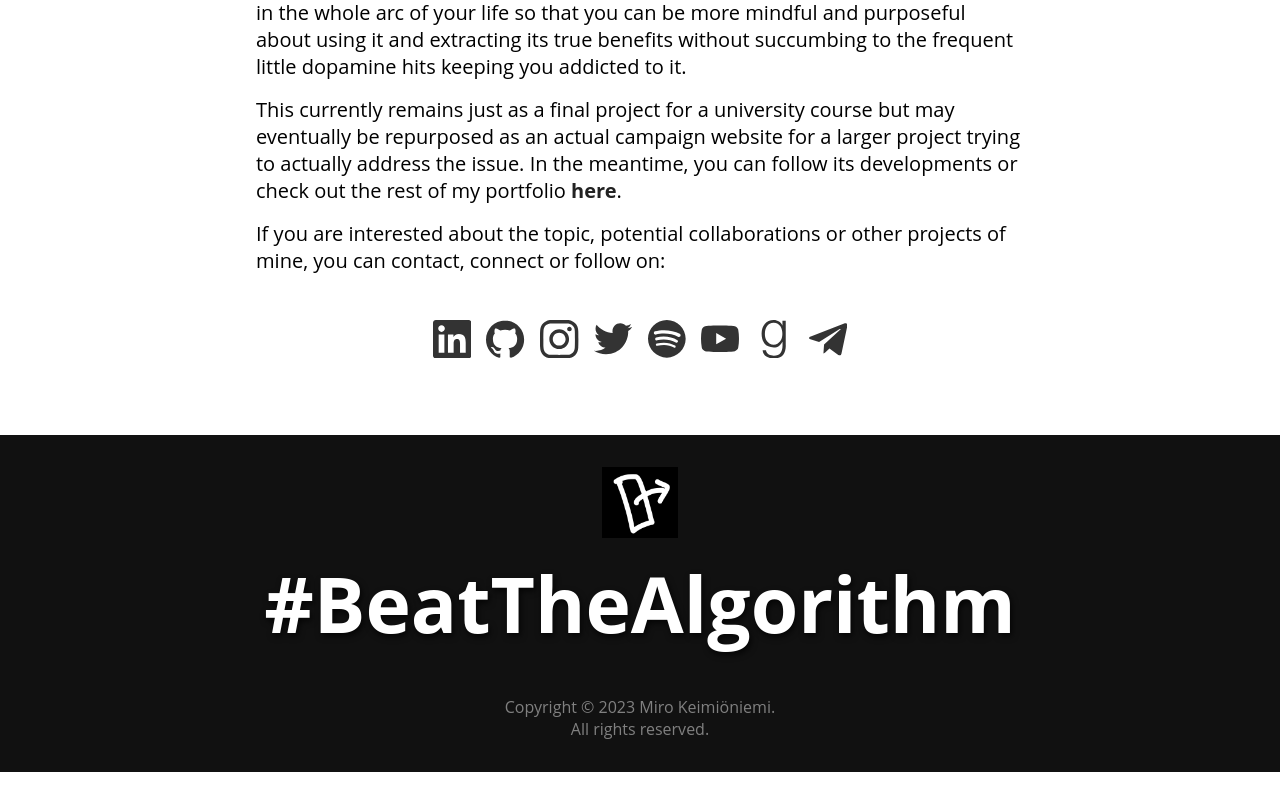
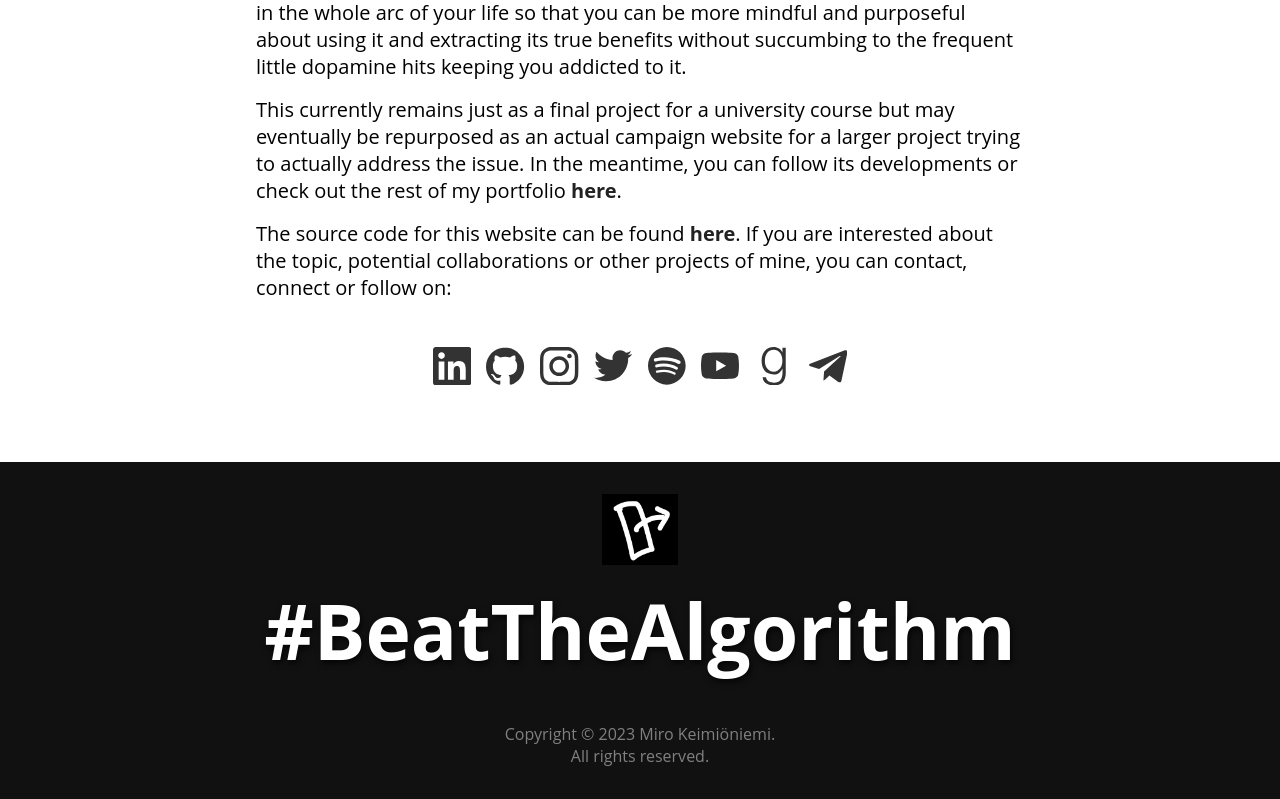
Before and after one commit to MiroKeimioniemi/bta-campaign-website, a React (Create React App) app: page /about in a window 1280 px wide. Shown: the part 760-1559 px from the top of the page. Before the commit the page ends 1532 px from the top, so only its background shows below. Built offline with nearby package versions, Linux system fonts and the light colour scheme.

Commit message:
Wrote the README with some additions to Home, About and index as well

```diff
--- a/public/index.html
+++ b/public/index.html
@@ -6,9 +6,12 @@
     <meta name="viewport" content="width=device-width, initial-scale=1" />
     <meta name="theme-color" content="#000000" />
     <meta
-      name="#BeatTheAlgorithm - Social media survivor challenge"
+      name="description"
       content="Challenge yourself to a month without social media. Re-evaluate your relationship with social media. Who is winning, you or the algorithms?"
     />
+    <meta name="keywords" content="social media, social, media, algorithm, addiction, campaign, website">
+    <meta name="author" content="Miro Keimiöniemi">
+
     <link rel="apple-touch-icon" href="../src/images/bad-logo.webp" />
     <!--
       manifest.json provides metadata used when your web app is installed on a
@@ -24,7 +27,7 @@
       work correctly both with client-side routing and a non-root public URL.
       Learn how to configure a non-root public URL by running `npm run build`.
     -->
-    <title>React App</title>
+    <title>#BeatTheAlgorithm - Campaign</title>
   </head>
   <body>
     <noscript>You need to enable JavaScript to run this app.</noscript>
--- a/src/DataEntry.js
+++ b/src/DataEntry.js
@@ -1,9 +1,10 @@
+// Class for creating data entries that contain all quiz answers for each submission
 export default class DataEntry {
     constructor(age, country, idealUseTime, estimateUseTime, realUseTime) {
-        this.age = age;
-        this.country = country;
-        this.idealUseTime = idealUseTime;
-        this.estimateUseTime = estimateUseTime;
-        this.realUseTime = realUseTime;
+        this.age = age;                             // years
+        this.country = country;                     // country name
+        this.idealUseTime = idealUseTime;           // minutes
+        this.estimateUseTime = estimateUseTime;     // minutes
+        this.realUseTime = realUseTime;             // array of minutes
     }
 }
--- a/src/pages/About.jsx
+++ b/src/pages/About.jsx
@@ -36,8 +36,12 @@ export default function About() {
                     can follow its developments or check out the rest of my portfolio
                     <a href="https://users.aalto.fi/~keimiom1/index.html" className="about-link" target="_blank"> here</a>.
                 </p>
-                <p>If you are interested about the topic, potential collaborations or other projects of mine, you can contact,
-                    connect or follow on:</p>
+                <p>
+                    The source code for this website can be found
+                    <a href="https://github.com/MiroKeimioniemi/bta-campaign-website" className="about-link" target="_blank"> here</a>.
+                    If you are interested about the topic, potential collaborations or other projects of mine, you can contact,
+                    connect or follow on:
+                </p>
                 <div class="social-media-icons-body">
                     <div class="social-media-row-1">
                         <a href="https://www.linkedin.com/in/miro-keimiöniemi/" target="_blank">
--- a/src/pages/Home.jsx
+++ b/src/pages/Home.jsx
@@ -66,7 +66,8 @@ export default function Home() {
                     <p>
                         Therefore, we invite you to re-evaluate your relationship with social media by taking a break and
                         only engaging with your local community for a month, after which you can carefully start re-introducing
-                        the truly life-enhancing features of social media that you found yourself missing.
+                        the truly life-enhancing features of social media that you found yourself missing. Try the quiz and see
+                        if your perspective on social media changes upon seeing how major of a part it really plays in your life.
                     </p>
                 </article>
                 {/* Campaign video */}
```
Also changed, not shown: 1 other file (tests, documents, lock files or other folders).
